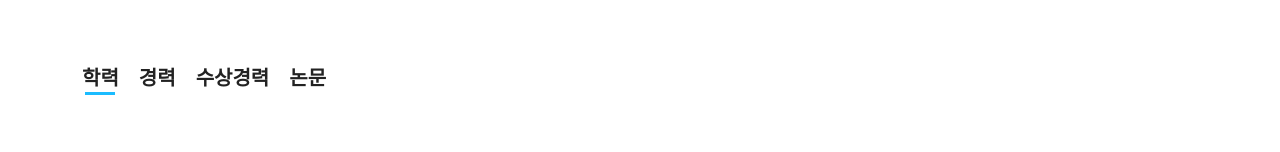
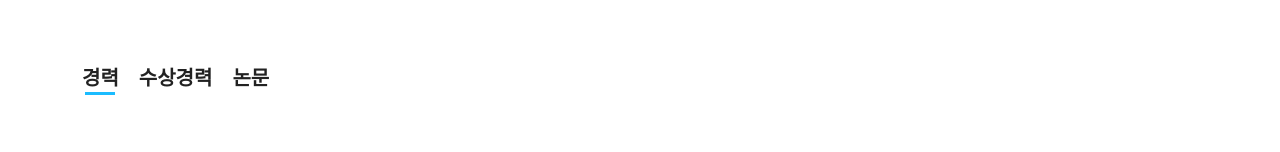
Before and after one commit to SeungJaeHong/KnowingDoctor_introduce, a React (Create React App) app in the folder doctor/: page /professor/Kim_Eun_Sun in a window 1280 px wide. Shown: the part 418-570 px from the top of the page. Built offline with nearby package versions, Linux system fonts and the light colour scheme.

Commit message:
completed navtab

```diff
--- a/doctor/src/components/Medical_staff.js
+++ b/doctor/src/components/Medical_staff.js
@@ -6,18 +6,21 @@ import "../style/Medi.scss";
 import defaultImg from "../srcImage/defaultProfile.png";
 function Medical_staff(props) {
   //학력, 경력, 수상경력, 학회활동, 논문
-  let 탭목룍 = ['학력','경력','수상경력','학회활동','논문']
-  let 보유목룍 = [];
-  for(let i =0;i<5;i++){
-
-  }
   let url = useParams().name;
   console.log(url);
   console.log(의료진목록);
   const 대상 = 의료진목록.find((e) => {
     return e.name[1] === url || e.name[0] === url;
   });
-  console.log(대상);
+  const 탭목록= ['학력','경력','수상경력','학회활동','논문'];
+  let 보유목록 = [];
+  console.log(탭목록);
+  for(let i =0;i<5;i++){
+    if(대상.hasOwnProperty(탭목록[i]) === true){
+      보유목록.push(탭목록[i]);
+    }
+  }
+  console.log(보유목록);
   const [info,setInfo] = useState(0);
 
 
@@ -37,10 +40,14 @@ function Medical_staff(props) {
         </div>
       </div>
       <div className="professor-profile-tab">
-        <div onClick={()=>setInfo(0)} className={`tab-list ${info === 0 ? 'active' : ''}`}>학력</div>
-        <div onClick={()=>setInfo(1)} className={`tab-list ${info === 1 ? 'active' : ''}`}>경력</div>
-        <div onClick={()=>setInfo(2)} className={`tab-list ${info === 2 ? 'active' : ''}`}>수상경력</div>
-        <div onClick={()=>setInfo(3)} className={`tab-list ${info === 3 ? 'active' : ''}`}>논문</div>
+        {보유목록.map((a,i)=>{
+          return (
+            <div onClick={()=>setInfo(i)} className={`tab-list ${info === i ? 'active' : ''}`}>
+              {보유목록[i]}
+            </div>
+          )
+        })}
+
       </div>
       <div className="전문진료분야">
         전문 진료 분야:{" "}
```
